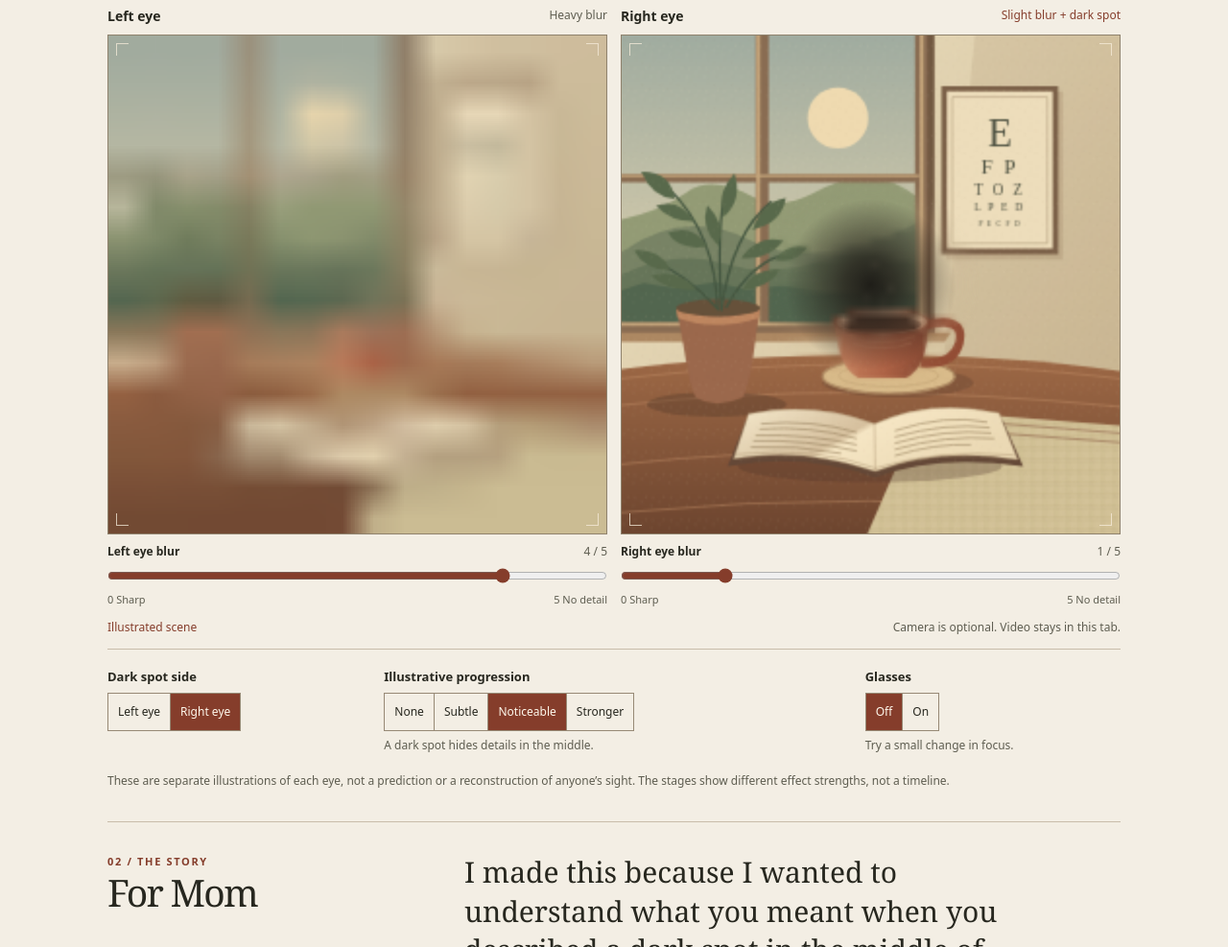
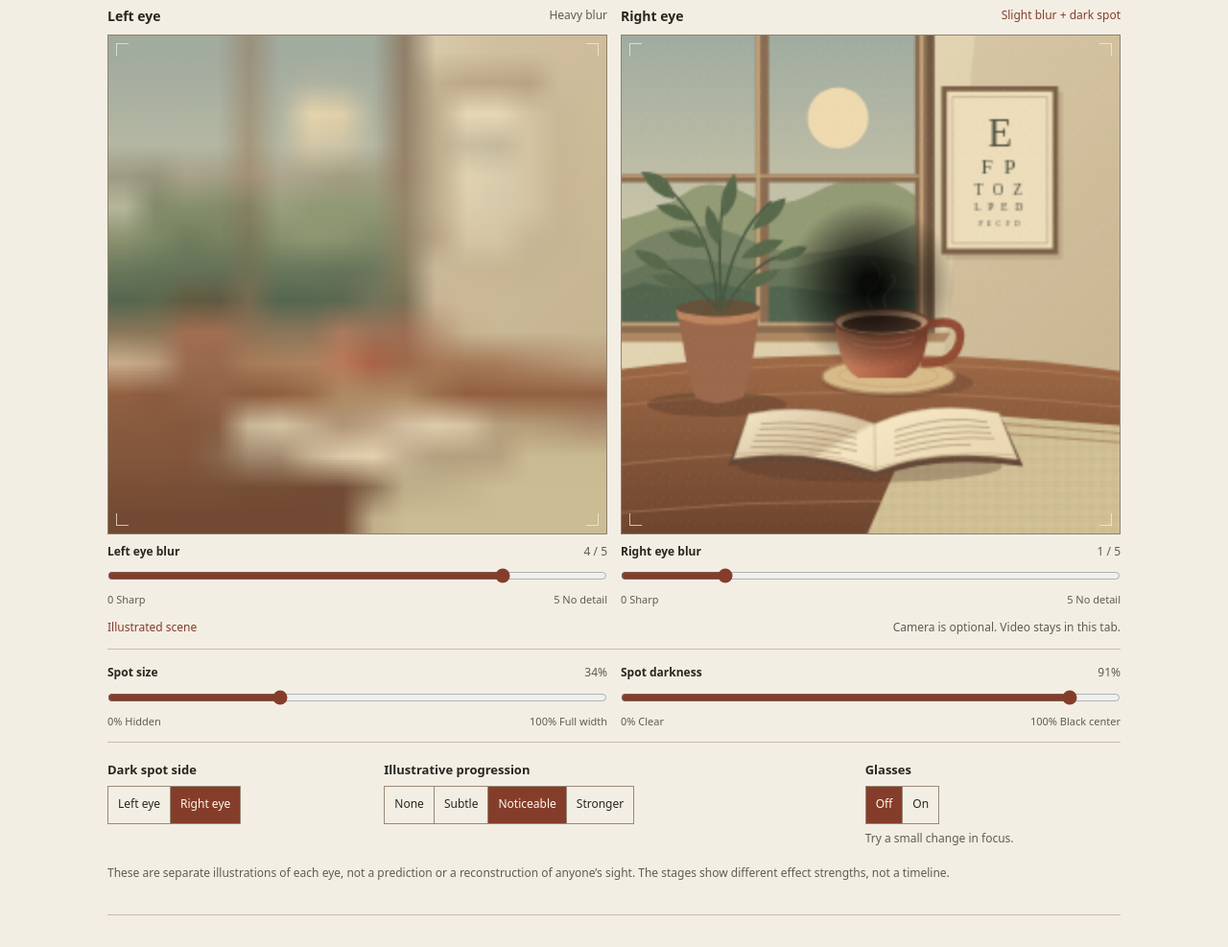
Before and after one commit to Parthawe/aai-eye-view, a plain HTML site: page docs/index.html in a window 1280 px wide. Shown: the part 540-1527 px from the top of the page at 96% size. Drawn offline with Linux system fonts and the light colour scheme.

Commit message:
Add separate dark spot size and darkness controls

```diff
--- a/docs/app.js
+++ b/docs/app.js
@@ -5,7 +5,11 @@ const status = document.querySelector('#camera-status');
 const button = document.querySelector('#camera');
 const buttonText = button.querySelector('span');
 const video = document.querySelector('#video');
-const stageNote = document.querySelector('#stage-note');
+const spotSize = document.querySelector('#spot-size');
+const spotDarkness = document.querySelector('#spot-darkness');
+const spotSizeValue = document.querySelector('#spot-size-value');
+const spotDarknessValue = document.querySelector('#spot-darkness-value');
+const stageInputs = document.querySelectorAll('[name=stage]');
 const eyes = ['left', 'right'].map(side => ({
   side,
   canvas: document.getElementById(side),
@@ -26,13 +30,11 @@ const focusLayers = {
   on: [SIZE, SIZE, 108, 50, 22].map(layer),
 };
 const blurLabels = ['Sharp focus', 'Slight blur', 'Moderate blur', 'Strong blur', 'Heavy blur', 'No scene detail'];
-const centerBlur = layer(64);
-const patch = layer();
 const stages = [
-  { text: 'The spot is off. You can compare the blur on its own.' },
-  { text: 'A small, faint patch softens details in the middle.', radius: 84, core: .46 },
-  { text: 'A dark spot hides details in the middle.', radius: 110, core: .91 },
-  { text: 'A larger, darker patch obscures more of the middle.', radius: 194, core: .94 },
+  { size: 34, darkness: 0 },
+  { size: 26, darkness: 46 },
+  { size: 34, darkness: 91 },
+  { size: 61, darkness: 94 },
 ];
 const scene = new Image();
 let sceneFailed = false;
@@ -40,17 +42,27 @@ let camera = null;
 let request = 0;
 let pending = false;
 let frameId = 0;
-let side, stage, glasses;
+let side, glasses, spotRadius, spotOpacity;
 
 function update() {
   side = document.querySelector('[name=side]:checked').value;
-  stage = Number(document.querySelector('[name=stage]:checked').value);
   glasses = document.querySelector('[name=glasses]:checked').value === 'on';
-  stageNote.textContent = stages[stage].text;
+  const size = spotSize.valueAsNumber;
+  const darkness = spotDarkness.valueAsNumber;
+  spotRadius = (size / 100) * SIZE / 2;
+  spotOpacity = darkness / 100;
+  spotSizeValue.value = size + '%';
+  spotDarknessValue.value = darkness + '%';
+  spotSize.setAttribute('aria-valuetext', size + '% of the view width');
+  spotDarkness.setAttribute('aria-valuetext', darkness + '% darkness');
+  for (const input of stageInputs) {
+    const preset = stages[Number(input.value)];
+    input.checked = preset.size === size && preset.darkness === darkness;
+  }
   for (const eye of eyes) {
     const level = eye.blur.valueAsNumber;
     const detail = blurLabels[level];
-    const hasSpot = eye.side === side && stage !== 0 && level !== 5;
+    const hasSpot = eye.side === side && spotRadius > 0 && spotOpacity > 0 && level !== 5;
     const label = hasSpot ? detail + ' + dark spot' : detail;
     eye.blurLevel.value = level + ' / 5';
     eye.blur.setAttribute('aria-valuetext', level + ' of 5, ' + detail);
@@ -89,33 +101,18 @@ function render() {
     if (base !== previousBase) drawSquare(base, source, width, height);
     previousBase = base;
     eye.ctx.drawImage(base.canvas, 0, 0, SIZE, SIZE);
-    if (stage && eye.side === side) drawSpot(eye.ctx, base.canvas);
+    if (eye.side === side && spotRadius > 0 && spotOpacity > 0) drawSpot(eye.ctx);
   }
 }
 
-function drawSpot(output, base) {
-  const { radius, core } = stages[stage];
+function drawSpot(ctx) {
   const center = SIZE / 2;
-  centerBlur.ctx.drawImage(base, 0, 0, centerBlur.canvas.width, centerBlur.canvas.height);
-  const ctx = patch.ctx;
-  ctx.clearRect(0, 0, SIZE, SIZE);
-  ctx.drawImage(centerBlur.canvas, 0, 0, SIZE, SIZE);
-  ctx.globalCompositeOperation = 'destination-in';
-  let gradient = ctx.createRadialGradient(center, center, 0, center, center, radius * 1.28);
-  gradient.addColorStop(0, 'white');
-  gradient.addColorStop(.39, 'white');
+  const gradient = ctx.createRadialGradient(center, center, 0, center, center, spotRadius);
+  gradient.addColorStop(.12, 'rgba(0, 0, 0,' + spotOpacity + ')');
+  gradient.addColorStop(.45, 'rgba(0, 0, 0,' + spotOpacity * .67 + ')');
   gradient.addColorStop(1, 'transparent');
   ctx.fillStyle = gradient;
   ctx.fillRect(0, 0, SIZE, SIZE);
-  ctx.globalCompositeOperation = 'source-over';
-
-  gradient = ctx.createRadialGradient(center, center, 0, center, center, radius);
-  gradient.addColorStop(0, 'rgba(24, 21, 18,' + core + ')');
-  gradient.addColorStop(.3, 'rgba(30, 25, 21,' + core * .8 + ')');
-  gradient.addColorStop(1, 'rgba(36, 30, 24, 0)');
-  ctx.fillStyle = gradient;
-  ctx.fillRect(0, 0, SIZE, SIZE);
-  output.drawImage(patch.canvas, 0, 0);
 }
 
 function cancelFrame() {
@@ -196,7 +193,16 @@ scene.onerror = () => {
 };
 scene.src = './scene.svg';
 
-document.querySelector('.controls').addEventListener('change', update);
+document.querySelector('.controls').addEventListener('change', event => {
+  if (event.target.name === 'stage') {
+    const preset = stages[Number(event.target.value)];
+    spotSize.value = preset.size;
+    spotDarkness.value = preset.darkness;
+  }
+  update();
+});
+spotSize.addEventListener('input', update);
+spotDarkness.addEventListener('input', update);
 for (const eye of eyes) eye.blur.addEventListener('input', update);
 document.querySelector('#privacy-link').addEventListener('click', () => {
   document.querySelector('#privacy').open = true;
--- a/docs/index.html
+++ b/docs/index.html
@@ -7,8 +7,8 @@
   <meta name="description" content="A tribute to Mom and an interactive illustration of a change in central vision.">
   <title>Aai | A view through two eyes</title>
   <link rel="icon" href="./mark.svg" type="image/svg+xml">
-  <link rel="stylesheet" href="./style.css?v=blur">
-  <script src="./app.js?v=blur" defer></script>
+  <link rel="stylesheet" href="./style.css?v=spot">
+  <script src="./app.js?v=spot" defer></script>
 </head>
 <body>
   <header class="masthead wrap">
@@ -35,25 +35,37 @@
         <figure>
           <figcaption><strong>Left eye</strong><span id="left-label">Heavy blur</span></figcaption>
           <div class="eye-frame"><canvas id="left" width="640" height="640" aria-labelledby="left-label" role="img"></canvas><i class="reticle" aria-hidden="true"></i></div>
-          <div class="blur-control">
-            <div class="blur-heading"><label for="left-blur">Left eye blur</label><output id="left-blur-level" for="left-blur">4 / 5</output></div>
+          <div class="range-control">
+            <div class="range-heading"><label for="left-blur">Left eye blur</label><output id="left-blur-level" for="left-blur">4 / 5</output></div>
             <input id="left-blur" type="range" min="0" max="5" step="1" value="4">
-            <div class="blur-scale" aria-hidden="true"><span>0 Sharp</span><span>5 No detail</span></div>
+            <div class="range-scale" aria-hidden="true"><span>0 Sharp</span><span>5 No detail</span></div>
           </div>
         </figure>
         <figure>
           <figcaption><strong>Right eye</strong><span id="right-label" class="affected">Slight blur + dark spot</span></figcaption>
           <div class="eye-frame"><canvas id="right" width="640" height="640" aria-labelledby="right-label" role="img"></canvas><i class="reticle" aria-hidden="true"></i></div>
-          <div class="blur-control">
-            <div class="blur-heading"><label for="right-blur">Right eye blur</label><output id="right-blur-level" for="right-blur">1 / 5</output></div>
+          <div class="range-control">
+            <div class="range-heading"><label for="right-blur">Right eye blur</label><output id="right-blur-level" for="right-blur">1 / 5</output></div>
             <input id="right-blur" type="range" min="0" max="5" step="1" value="1">
-            <div class="blur-scale" aria-hidden="true"><span>0 Sharp</span><span>5 No detail</span></div>
+            <div class="range-scale" aria-hidden="true"><span>0 Sharp</span><span>5 No detail</span></div>
           </div>
         </figure>
       </div>
       <div class="under-views">
         <p id="camera-status" role="status">Illustrated scene</p>
         <p id="camera-note">Camera is optional. Video stays in this tab.</p>
+      </div>
+      <div class="spot-adjustments">
+        <div class="range-control">
+          <div class="range-heading"><label for="spot-size">Spot size</label><output id="spot-size-value" for="spot-size">34%</output></div>
+          <input id="spot-size" type="range" min="0" max="100" step="1" value="34">
+          <div class="range-scale" aria-hidden="true"><span>0% Hidden</span><span>100% Full width</span></div>
+        </div>
+        <div class="range-control">
+          <div class="range-heading"><label for="spot-darkness">Spot darkness</label><output id="spot-darkness-value" for="spot-darkness">91%</output></div>
+          <input id="spot-darkness" type="range" min="0" max="100" step="1" value="91">
+          <div class="range-scale" aria-hidden="true"><span>0% Clear</span><span>100% Black center</span></div>
+        </div>
       </div>
       <div class="controls">
         <fieldset>
@@ -71,7 +83,6 @@
             <label><input type="radio" name="stage" value="2" checked><span>Noticeable</span></label>
             <label><input type="radio" name="stage" value="3"><span>Stronger</span></label>
           </div>
-          <p id="stage-note">A dark spot hides details in the middle.</p>
         </fieldset>
         <fieldset>
           <legend>Glasses</legend>
--- a/docs/style.css
+++ b/docs/style.css
@@ -31,12 +31,12 @@ figcaption strong{color:var(--ink);font-size:14px;font-weight:650}
 figcaption .affected{color:var(--rust)}
 .eye-frame{width:100%;aspect-ratio:1;position:relative;overflow:hidden;border:1px solid #8f826d;background:#ded2b8}
 canvas{width:100%;height:100%;display:block}
-.blur-control{padding:9px 0 3px;color:var(--muted);font-size:12px}
-.blur-heading,.blur-scale{display:flex;justify-content:space-between;align-items:baseline;gap:4px}
-.blur-heading label{font-weight:650;color:var(--ink)}
-.blur-heading output{font-variant-numeric:tabular-nums;white-space:nowrap}
-.blur-control input{width:100%;height:32px;display:block;margin:0;accent-color:var(--rust);cursor:pointer}
-.blur-scale{font-size:11px}
+.range-control{padding:9px 0 3px;color:var(--muted);font-size:12px}
+.range-heading,.range-scale{display:flex;justify-content:space-between;align-items:baseline;gap:4px}
+.range-heading label{font-weight:650;color:var(--ink)}
+.range-heading output{font-variant-numeric:tabular-nums;white-space:nowrap}
+.range-control input{width:100%;height:32px;display:block;margin:0;accent-color:var(--rust);cursor:pointer}
+.range-scale{font-size:11px}
 canvas[data-blank]+.reticle{display:none}
 .reticle{position:absolute;inset:8px;pointer-events:none;background:
 linear-gradient(#f7eddb,#f7eddb) left top/13px 1px,linear-gradient(#f7eddb,#f7eddb) left top/1px 13px,
@@ -45,6 +45,7 @@ linear-gradient(#f7eddb,#f7eddb) left bottom/13px 1px,linear-gradient(#f7eddb,#f
 linear-gradient(#f7eddb,#f7eddb) right bottom/13px 1px,linear-gradient(#f7eddb,#f7eddb) right bottom/1px 13px;background-repeat:no-repeat;opacity:.75}
 .under-views{display:flex;justify-content:space-between;gap:14px;color:var(--muted);font-size:12px;padding:9px 0 12px;border-bottom:1px solid var(--rule)}
 #camera-status{color:var(--rust)}
+.spot-adjustments{display:grid;grid-template-columns:repeat(2,minmax(0,1fr));gap:14px;padding:6px 0 10px;border-bottom:1px solid var(--rule)}
 .controls{display:grid;grid-template-columns:1fr 1.8fr 1fr;gap:22px;padding:18px 0 12px}
 fieldset{border:0;padding:0;margin:0;min-width:0}
 legend{padding:0;margin-bottom:7px;font-weight:650;font-size:13px}
```
